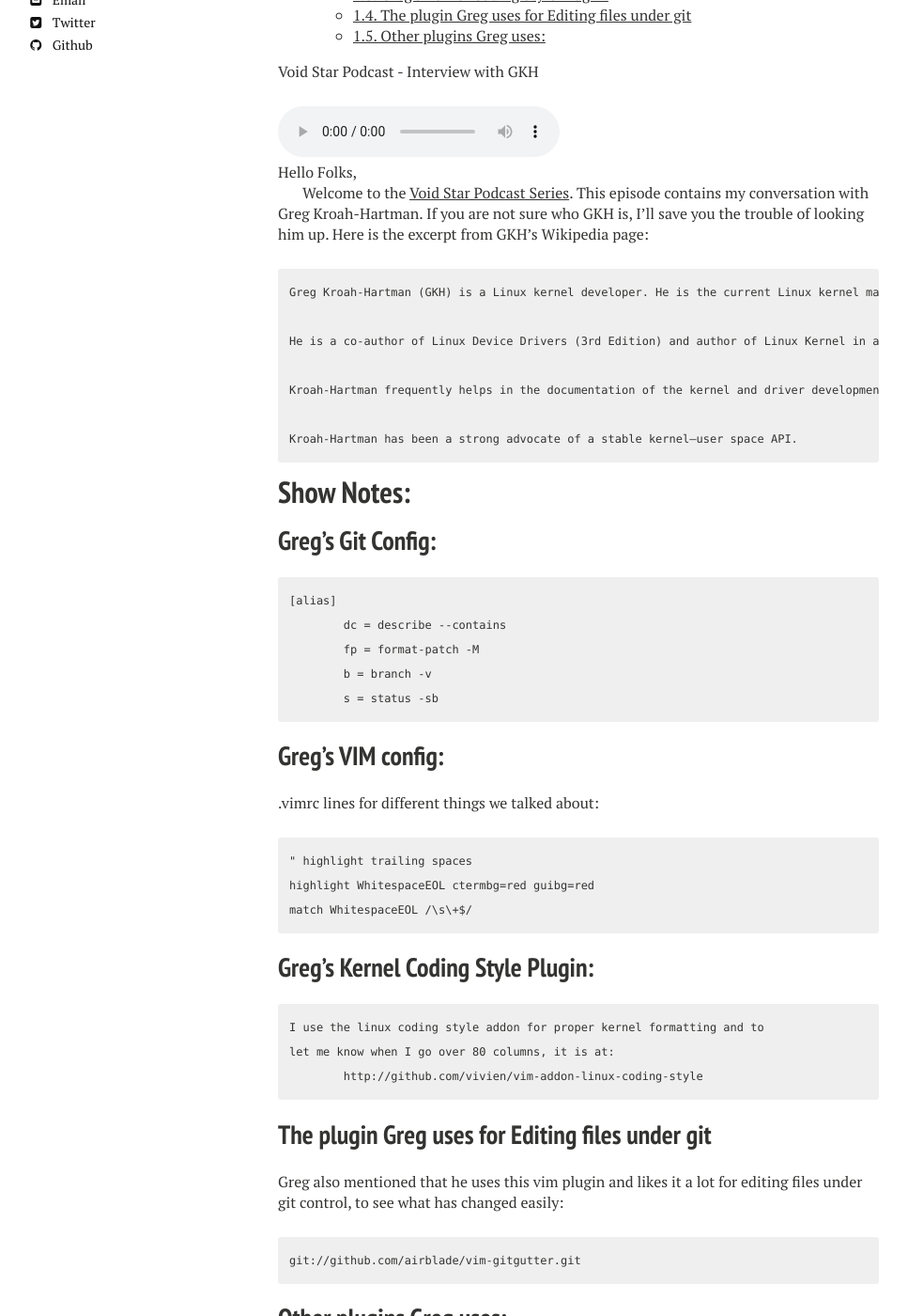
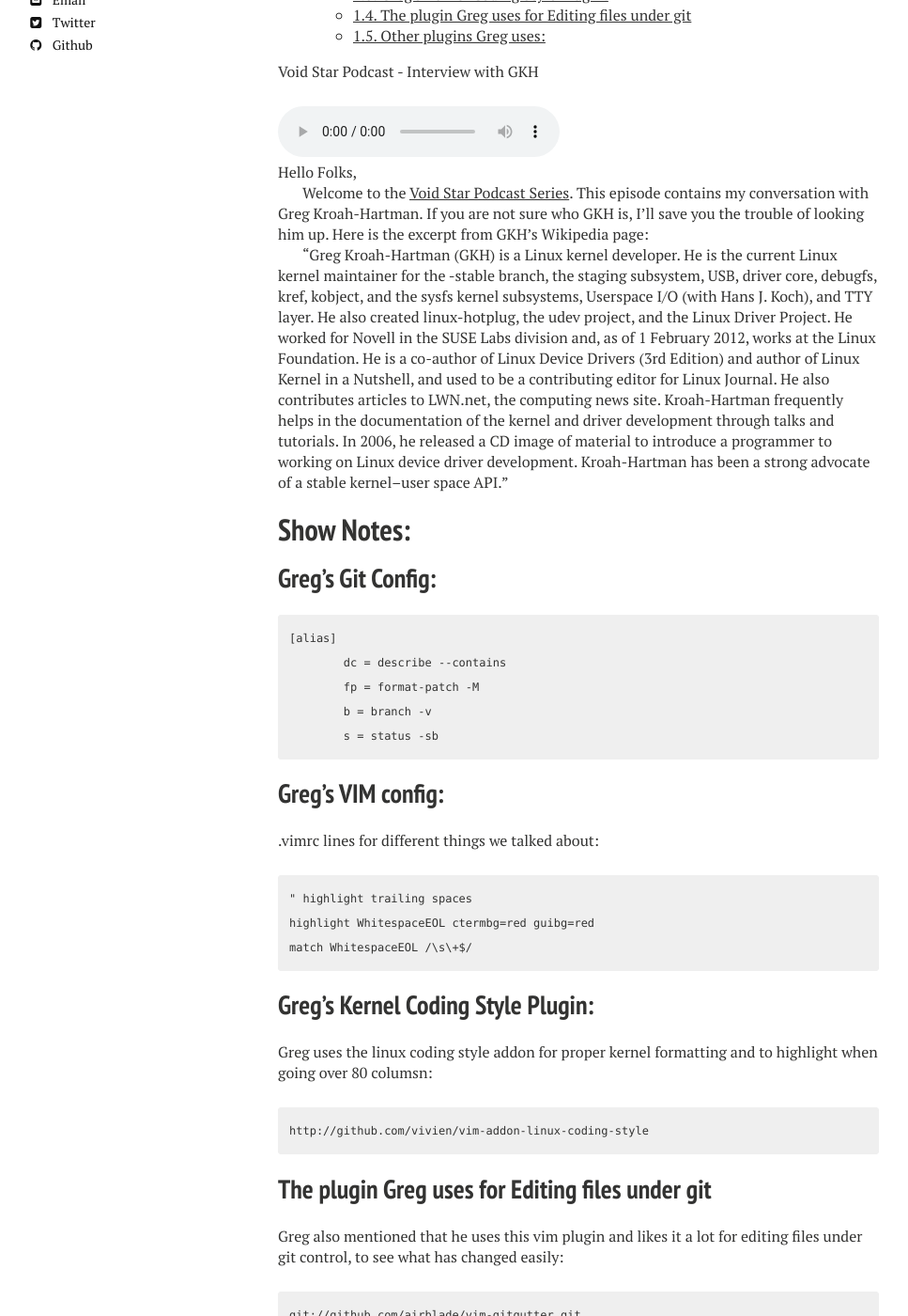
Before and after one commit to mycpuorg/mycpuorg.github.io, a Jekyll site: the page built from _posts/2017-12-22-interview-with-GKH.md, in a window 1280 px wide and 1400 px high, scrolled down 325 px. Shown: the whole window at 94% size, without its empty margins (24-991 px from the left). Built offline with Jekyll 4.4.1, drawn with Linux system fonts in a browser that asks for light colours; nearby versions of some CDN libraries; comment, search, counter and statistics services are not loaded.

Commit message:
Trying a better format

```diff
--- a/_posts/2017-12-22-interview-with-GKH.md
+++ b/_posts/2017-12-22-interview-with-GKH.md
@@ -33,13 +33,10 @@
 
 Welcome to the [Void Star Podcast Series](http://www.mycpu.org/about-interviews). This episode contains my conversation with Greg Kroah-Hartman. If you are not sure who GKH is, I'll save you the trouble of looking him up. Here is the excerpt from GKH's Wikipedia page:
 
-    Greg Kroah-Hartman (GKH) is a Linux kernel developer. He is the current Linux kernel maintainer for the -stable branch, the staging subsystem, USB, driver core, debugfs, kref, kobject, and the sysfs kernel subsystems, Userspace I/O (with Hans J. Koch), and TTY layer. He also created linux-hotplug, the udev project, and the Linux Driver Project. He worked for Novell in the SUSE Labs division and, as of 1 February 2012, works at the Linux Foundation.
-
-    He is a co-author of Linux Device Drivers (3rd Edition) and author of Linux Kernel in a Nutshell, and used to be a contributing editor for Linux Journal. He also contributes articles to LWN.net, the computing news site.
-
-    Kroah-Hartman frequently helps in the documentation of the kernel and driver development through talks and tutorials. In 2006, he released a CD image of material to introduce a programmer to working on Linux device driver development.
-
-    Kroah-Hartman has been a strong advocate of a stable kernel–user space API.
+"Greg Kroah-Hartman (GKH) is a Linux kernel developer. He is the current Linux kernel maintainer for the -stable branch, the staging subsystem, USB, driver core, debugfs, kref, kobject, and the sysfs kernel subsystems, Userspace I/O (with Hans J. Koch), and TTY layer. He also created linux-hotplug, the udev project, and the Linux Driver Project. He worked for Novell in the SUSE Labs division and, as of 1 February 2012, works at the Linux Foundation.
+He is a co-author of Linux Device Drivers (3rd Edition) and author of Linux Kernel in a Nutshell, and used to be a contributing editor for Linux Journal. He also contributes articles to LWN.net, the computing news site.
+Kroah-Hartman frequently helps in the documentation of the kernel and driver development through talks and tutorials. In 2006, he released a CD image of material to introduce a programmer to working on Linux device driver development.
+Kroah-Hartman has been a strong advocate of a stable kernel–user space API."
 
 # Show Notes:<a id="sec-1" name="sec-1"></a>
 
@@ -60,10 +57,9 @@
     match WhitespaceEOL /\s\+$/
 
 ## Greg's Kernel Coding Style Plugin:<a id="sec-1-3" name="sec-1-3"></a>
+Greg uses the linux coding style addon for proper kernel formatting and to highlight when going over 80 columsn:
 
-    I use the linux coding style addon for proper kernel formatting and to
-    let me know when I go over 80 columns, it is at:
-            http://github.com/vivien/vim-addon-linux-coding-style
+    http://github.com/vivien/vim-addon-linux-coding-style
 
 ## The plugin Greg uses for Editing files under git<a id="sec-1-4" name="sec-1-4"></a>
 
```
